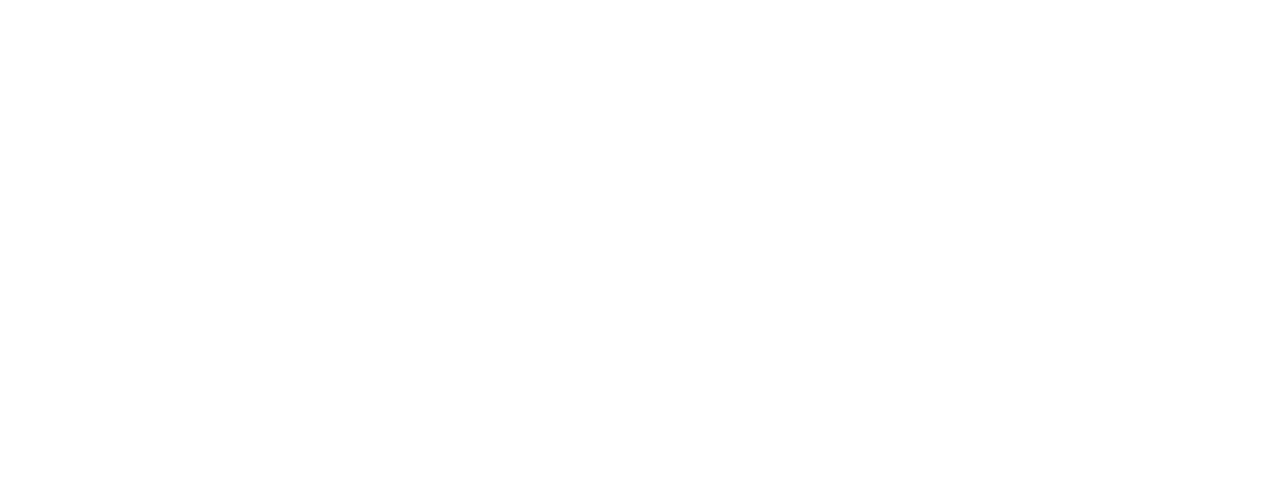
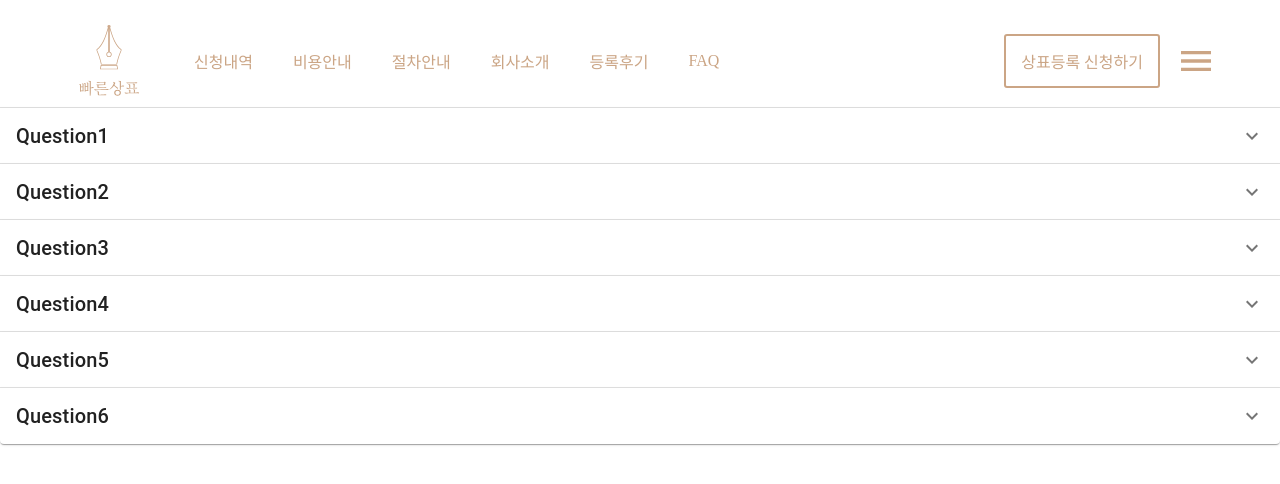
Before and after one commit to galaxyIjinny/capstone, a React (Create React App) app: page /faq in a window 1280 px wide. Before the commit this address had no page. Shown: the top 484 px of the page. Built offline with nearby package versions, Linux system fonts and the light colour scheme.

Commit message:
make faq

```diff
--- a/package.json
+++ b/package.json
@@ -5,11 +5,14 @@
   "dependencies": {
     "@emotion/react": "^11.10.6",
     "@emotion/styled": "^11.10.6",
+    "@material-ui/core": "^4.12.4",
+    "@material-ui/icons": "^4.11.3",
     "@mui/icons-material": "^5.11.11",
     "@mui/material": "^5.11.11",
     "@testing-library/jest-dom": "^5.16.5",
     "@testing-library/react": "^13.4.0",
     "@testing-library/user-event": "^13.5.0",
+    "create-react-app": "^5.0.1",
     "react": "^18.2.0",
     "react-dom": "^18.2.0",
     "react-router-dom": "^6.8.2",
--- a/src/App.js
+++ b/src/App.js
@@ -3,6 +3,7 @@
 import { Route, Routes } from "react-router-dom";
 import Price from "./components/price/Price";
 import DomesticMark from "./components/domesticMark/DomesticMark";
+import Faq from "./components/faq/Faq";
 
 function App() {
   return (
@@ -11,6 +12,7 @@
         <Route path="/" element={<Main />} />
         <Route path="/price" element={<Price />} />
         <Route path="/domesticmark" element={<DomesticMark />} />
+        <Route path="/faq" element={<Faq />} />
       </Routes>
     </div>
   );
--- /dev/null
+++ b/src/components/faq/Faq.js
@@ -0,0 +1,59 @@
+import React, { useState } from "react";
+import { Accordion, AccordionSummary, AccordionDetails, Typography } from "@material-ui/core";
+import ExpandMoreIcon from "@material-ui/icons/ExpandMore";
+import Navbar from "../../components/navbar/Navbar";
+
+const faqData = [
+  {
+    question: "Question1",
+    answer: "Answer1"
+  },
+  {
+    question: "Question2",
+    answer: "Answer2"
+  },
+  {
+    question: "Question3",
+    answer: "Answer3"
+  },
+  {
+    question: "Question4",
+    answer: "Answer4"
+  },
+  {
+    question: "Question5",
+    answer: "Answer5"
+  },
+  {
+    question: "Question6",
+    answer: "Answer6"
+  }
+];
+
+const Faq = () => {
+  const [expanded, setExpanded] = useState(false);
+
+  const handleChange = (panel) => (event, isExpanded) => {
+    setExpanded(isExpanded ? panel : false);
+  };
+
+  return (
+    <div>
+    <Navbar />
+    <br/><br/><br/>
+    <br/><br/><br/>
+      {faqData.map((faq, index) => (
+        <Accordion key={index} expanded={expanded === `panel${index}`} onChange={handleChange(`panel${index}`)}>
+          <AccordionSummary expandIcon={<ExpandMoreIcon />}>
+            <Typography variant="h6">{faq.question}</Typography>
+          </AccordionSummary>
+          <AccordionDetails>
+            <Typography variant="body1">{faq.answer}</Typography>
+          </AccordionDetails>
+        </Accordion>
+      ))}
+    </div>
+  );
+};
+
+export default Faq;
--- a/src/components/navbar/Navbar.js
+++ b/src/components/navbar/Navbar.js
@@ -141,7 +141,7 @@
             <NavLink>절차안내</NavLink>
             <NavLink>회사소개</NavLink>
             <NavLink to="/review">등록후기</NavLink>
-            <NavLink>고객문의</NavLink>
+            <NavLink to="/faq">FAQ</NavLink>
           </NavbarLinksBox>
         </Box>
       </Box>
--- a/src/components/qna/QnA.js
+++ /dev/null
@@ -1,5 +0,0 @@
-const QnA = () => {
-  return <h1>#QnA#</h1>;
-};
-
-export default QnA;
```
Also changed, not shown: 1 other file (tests, documents, lock files or other folders).
